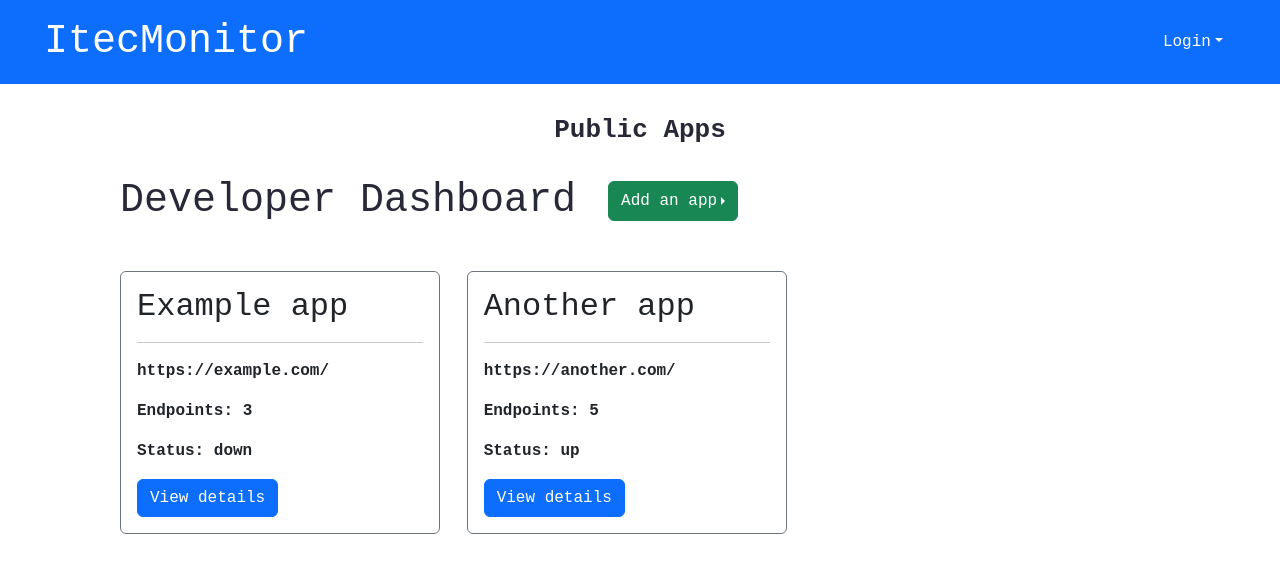
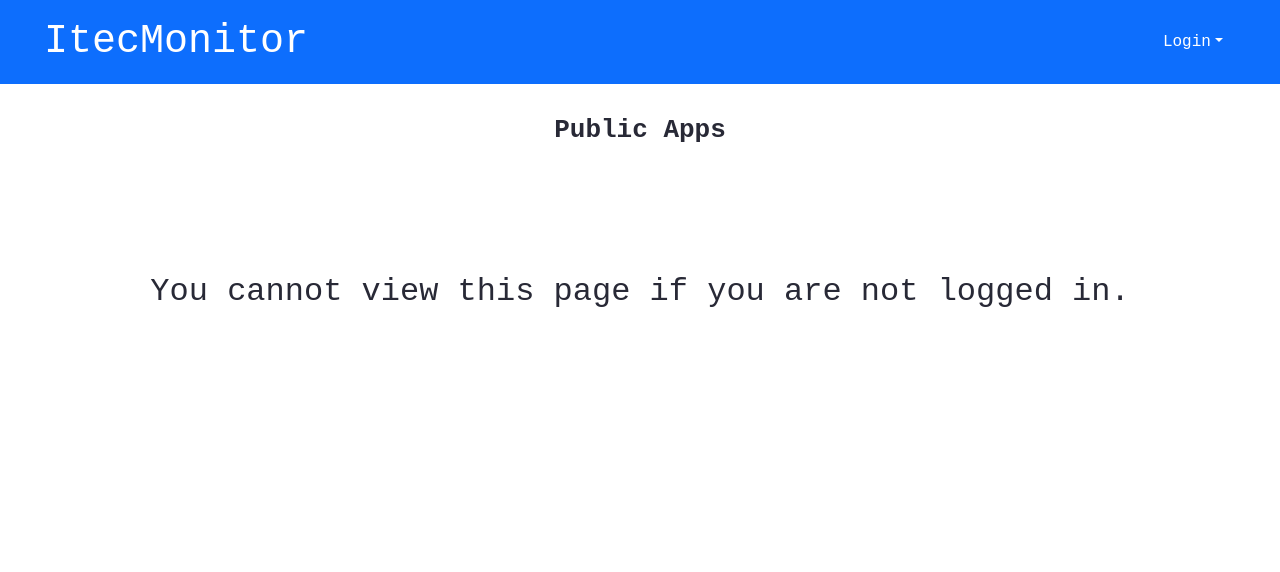
Before and after one commit to VeressIris/ItecMonitor, a SvelteKit app: page /devDashboard in a window 1280 px wide. Shown: the top 572 px of the page. Built offline with nearby package versions, Linux system fonts and the light colour scheme; a web font is replaced by a local one.

Commit message:
changed loggedIn checking to use svelte stores

```diff
--- a/src/routes/+layout.svelte
+++ b/src/routes/+layout.svelte
@@ -8,6 +8,7 @@
     signOut,
   } from "firebase/auth";
   import { initializeApp } from "firebase/app";
+  import { currentUser } from "../stores.js";
 
   // firebase constants
   const firebaseConfig = {
@@ -24,7 +25,10 @@
   const githubProvider = new GithubAuthProvider();
   const auth = getAuth();
 
-  let loggedIn = false;
+  let currentUserUID = "";
+  currentUser.subscribe((value) => {
+    currentUserUID = value;
+  });
 
   function loginRequest(email, username, uid) {
     const user = {
@@ -58,7 +62,7 @@
 
         const user = result.user;
         loginRequest(user.email, user.displayName, user.uid);
-        loggedIn = true;
+        currentUser.set(user.uid);
       })
       .catch((error) => {
         const errorCode = error.code;
@@ -82,7 +86,7 @@
         const token = credential.accessToken;
 
         const user = result.user;
-        loggedIn = true;
+        currentUser.set(user.uid);
         console.log(user + "from github");
       })
       .catch((error) => {
@@ -102,7 +106,7 @@
   function logout() {
     signOut(auth)
       .then(() => {
-        loggedIn = false;
+        currentUser.set("");
         console.log("signed out");
       })
       .catch((error) => {
@@ -129,7 +133,7 @@
 <nav class="navbar navbar-expand-lg bg-primary" style="padding: 18px 32px">
   <div class="container-fluid">
     <h1 class="navbar-child" style="margin-bottom: 0">ItecMonitor</h1>
-    {#if loggedIn}
+    {#if currentUserUID != ""}
       <button type="button" class="btn btn-primary login-bttn" on:click={logout}
         >Logout</button
       >
@@ -171,7 +175,7 @@
     >
       Public Apps
     </button>
-    {#if loggedIn}
+    {#if currentUserUID != ""}
       <button
         class="{selectedDev
           ? 'selected-button'
--- a/src/routes/devDashboard/+page.svelte
+++ b/src/routes/devDashboard/+page.svelte
@@ -1,30 +1,39 @@
 <script>
   import AppCard from "../../lib/AppCard.svelte";
+  import { currentUser } from "../../stores.js";
+
+  let currentUserUID = "";
+  currentUser.subscribe((value) => {
+    currentUserUID = value;
+  });
 
   let appName = "";
   let baseURL = "";
 
   let apps = [
     {
+      developer: "me",
+      endpoints: 3,
+      baseURL: "https://example.com/",
+      status: "down",
       name: "Example app",
-      baseURL: "https://example.com/",
-      endpoints: 3,
-      status: "down",
     },
     {
+      developer: "me",
+      endpoints: 5,
+      baseURL: "https://another.com/",
+      status: "up",
       name: "Another app",
-      baseURL: "https://another.com/",
-      endpoints: 5,
-      status: "up",
     },
   ];
 
   function addApp() {
     const newApp = {
+      developer: currentUserUID,
+      endpoints: [],
+      baseURL: baseURL,
+      status: "Down",
       name: appName,
-      baseURL: baseURL,
-      endpoints: 0,
-      status: "Down",
     };
     apps = [...apps, newApp];
     // addAppToDB(newApp);
@@ -48,6 +57,11 @@
   }
 </script>
 
+{#if currentUserUID == ""}
+  <div style="display: flex; justify-content:center; margin-top: 120px">
+    <h2>You cannot view this page if you are not logged in.</h2>
+  </div>
+{:else}
   <div class="header">
     <h1>Developer Dashboard</h1>
     <div class="btn-group dropend">
@@ -100,6 +114,7 @@
       />
     {/each}
   </div>
+{/if}
 
 <style>
   .header h1 {
--- /dev/null
+++ b/src/stores.js
@@ -0,0 +1,2 @@
+import { writable } from "svelte/store";
+export const currentUser = writable("");
```
Lines whose indentation alone changed are shown as unchanged.
